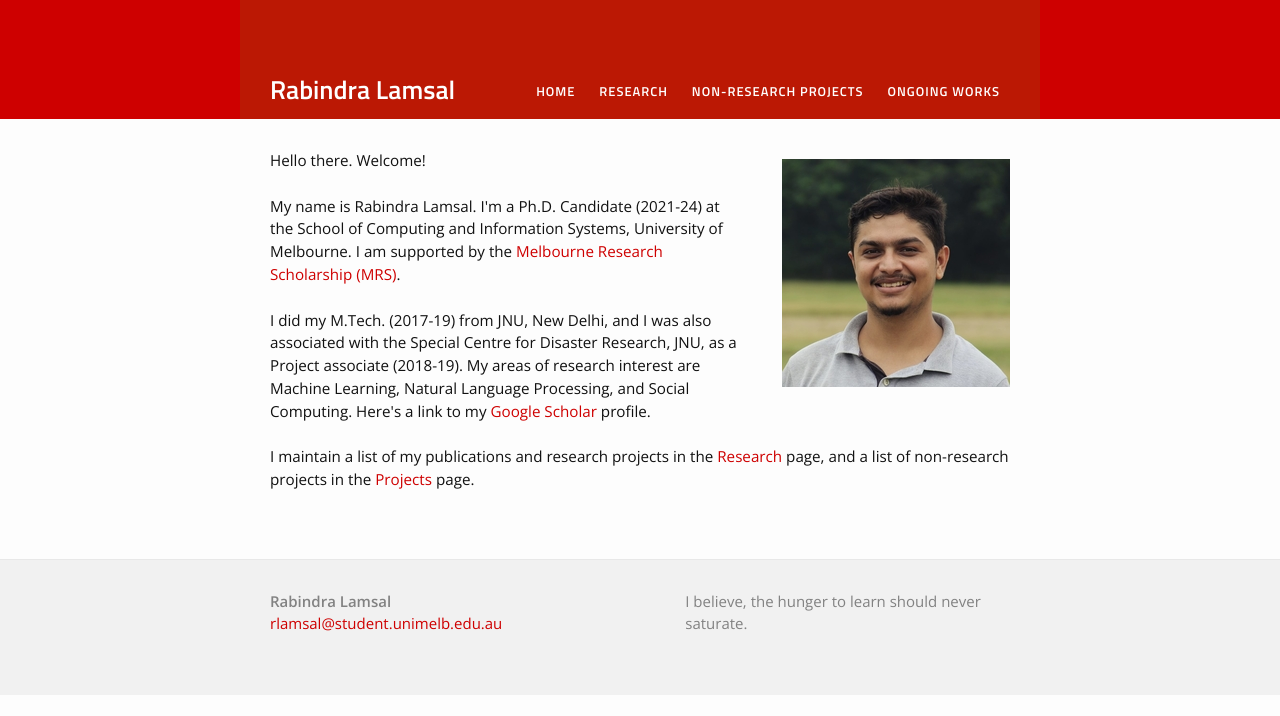
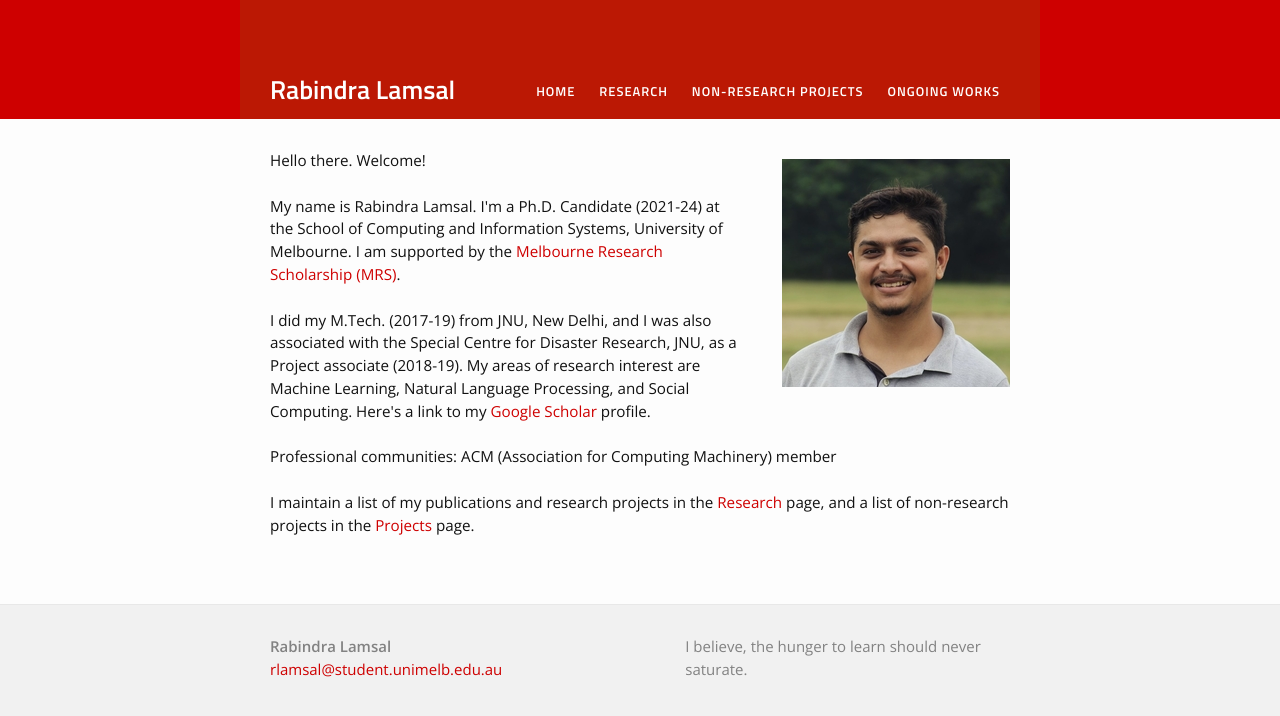
Before and after one commit to rabindralamsal/personal-site, a Jekyll site: the page built from index.html, in a window 1280 px wide. Shown: the top 716 px of the page. Built offline with Jekyll 4.4.1, drawn with Linux system fonts in a browser that asks for light colours.

Commit message:
Update index.html

```diff
--- a/index.html
+++ b/index.html
@@ -6,6 +6,8 @@ layout: default
 <img src="/rabindra_lamsal_photo.jpg" style="float: right;margin-left: 40px;margin-top: 10px;">
 <p>Hello there. Welcome!<br><br>My name is Rabindra Lamsal. I'm a Ph.D. Candidate (2021-24) at the School of Computing and Information Systems, University of Melbourne. I am supported by the <a href="https://scholarships.unimelb.edu.au/awards/melbourne-research-scholarship">Melbourne Research Scholarship (MRS)</a>.  <br><br> I did my M.Tech. (2017-19) from JNU, New Delhi, and I was also associated with the Special Centre for Disaster Research, JNU, as a Project associate (2018-19). My areas of research interest are Machine Learning, Natural Language Processing, and Social Computing. Here's a link to my <a href="https://scholar.google.com/citations?user=tN_Eb9MAAAAJ&hl=en">Google Scholar</a> profile.<br><br>
 
+Professional communities: ACM (Association for Computing Machinery) member
+<br><br>
 I maintain a list of my publications and research projects in the <a href="/research/">Research</a> page, and a list of non-research projects in the <a href="/projects">Projects</a> page.<br><br>
 
 </div>
```
